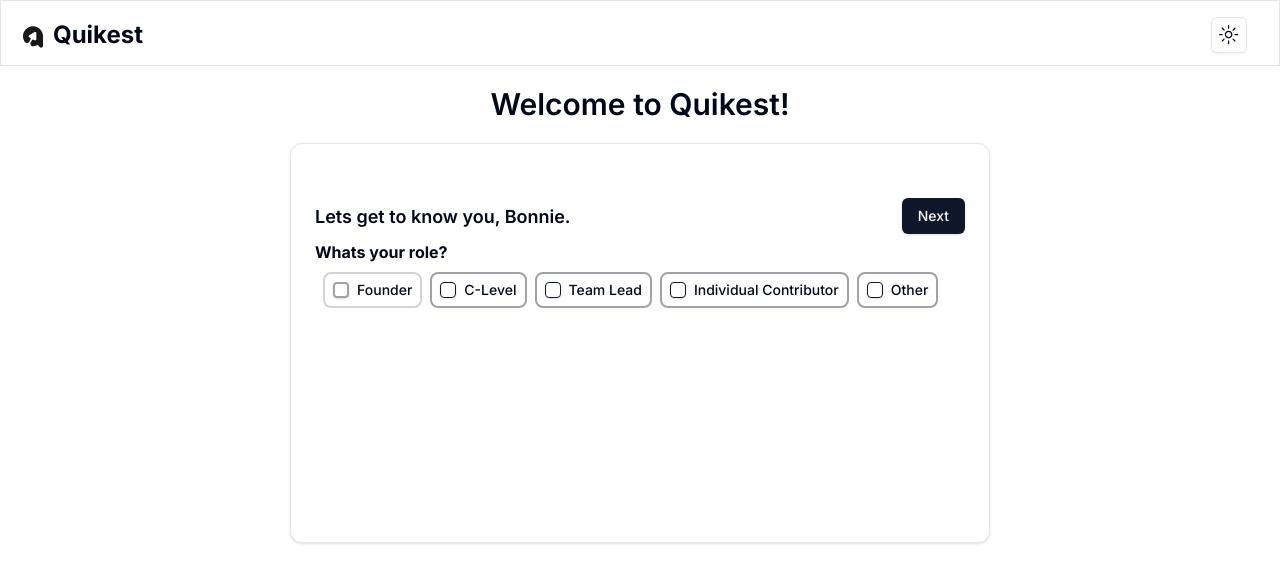
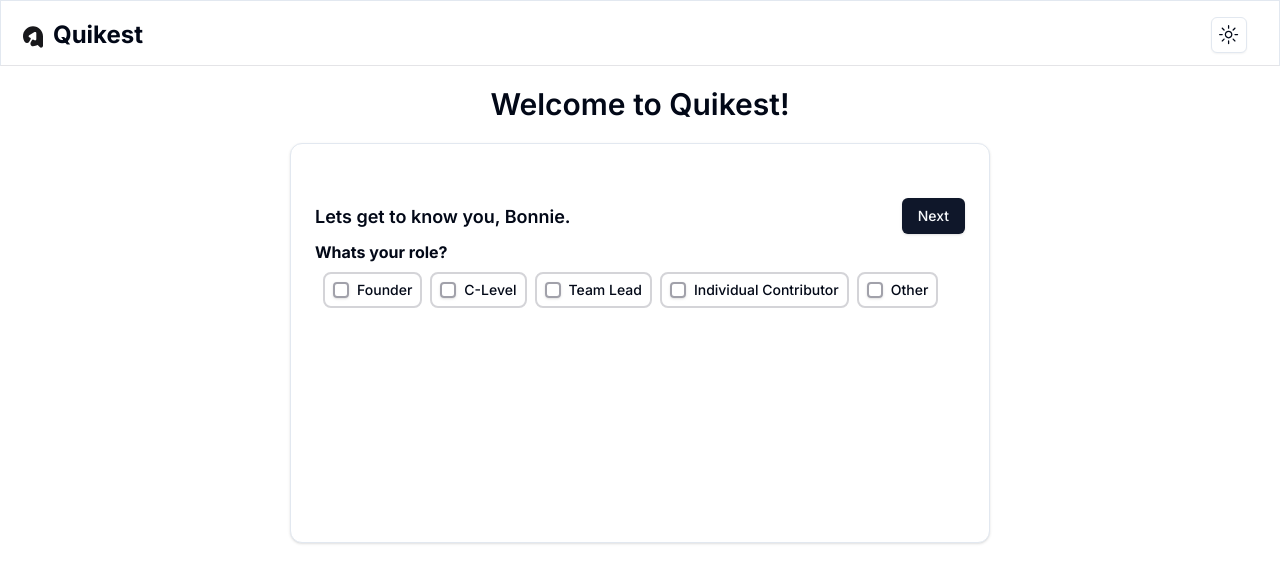
Before and after one commit to ajaywaghray/my-app, a Next.js app: page /onboarding in a window 1280 px wide. Shown: the top 582 px of the page. Built offline with nearby package versions, Linux system fonts and the light colour scheme.

Commit message:
All button changes

```diff
--- a/src/components/ui/onboardingStepOne.tsx
+++ b/src/components/ui/onboardingStepOne.tsx
@@ -125,8 +125,8 @@ const OnboardingStepOne = ({ onNext }: { onNext: () => void; }) => {
                 </label>
               </div>
 
-              <div className="flex items-center space-x-2 border-2 border-zinc-400 dark:border-zinc-500 rounded-lg" style={{ padding: '8px' }}>
-                <Checkbox id="clevel" />
+              <div className="flex items-center space-x-2 border-2 border-zinc-300 dark:border-zinc-600 hover:bg-zinc-100 rounded-lg" style={{ padding: '8px' }}>
+                <Checkbox id="clevel" className="border-2 border-zinc-400 dark:border-zinc-500"/>
                 <label
                   htmlFor="clevel"
                   className="text-sm font-medium leading-none peer-disabled:cursor-not-allowed peer-disabled:opacity-70"
@@ -135,8 +135,8 @@ const OnboardingStepOne = ({ onNext }: { onNext: () => void; }) => {
                 </label>
               </div>
 
-              <div className="flex items-center space-x-2 border-2 border-zinc-400 dark:border-zinc-500 rounded-lg" style={{ padding: '8px' }}>
-                <Checkbox id="teamlead" />
+              <div className="flex items-center space-x-2 border-2 border-zinc-300 dark:border-zinc-600 hover:bg-zinc-100 rounded-lg" style={{ padding: '8px' }}>
+                <Checkbox id="teamlead" className="border-2 border-zinc-400 dark:border-zinc-500"/>
                 <label
                   htmlFor="teamlead"
                   className="text-sm font-medium leading-none peer-disabled:cursor-not-allowed peer-disabled:opacity-70"
@@ -145,8 +145,8 @@ const OnboardingStepOne = ({ onNext }: { onNext: () => void; }) => {
                 </label>
                 </div>
 
-                <div className="flex items-center space-x-2 border-2 border-zinc-400 dark:border-zinc-500 rounded-lg" style={{ padding: '8px' }}>
-                <Checkbox id="ic" />
+                <div className="flex items-center space-x-2 border-2 border-zinc-300 dark:border-zinc-600 hover:bg-zinc-100 rounded-lg" style={{ padding: '8px' }}>
+                <Checkbox id="ic" className="border-2 border-zinc-400 dark:border-zinc-500"/>
                 <label
                   htmlFor="ic"
                   className="text-sm font-medium leading-none peer-disabled:cursor-not-allowed peer-disabled:opacity-70"
@@ -155,8 +155,8 @@ const OnboardingStepOne = ({ onNext }: { onNext: () => void; }) => {
                 </label>
               </div>
 
-              <div className="flex items-center space-x-2 border-2 border-zinc-400 dark:border-zinc-500 rounded-lg" style={{ padding: '8px' }}>
-                <Checkbox id="other" />
+              <div className="flex items-center space-x-2 border-2 border-zinc-300 dark:border-zinc-600 hover:bg-zinc-100 rounded-lg" style={{ padding: '8px' }}>
+                <Checkbox id="other" className="border-2 border-zinc-400 dark:border-zinc-500"/>
                 <label
                   htmlFor="other"
                   className="text-sm font-medium leading-none peer-disabled:cursor-not-allowed peer-disabled:opacity-70"
```
